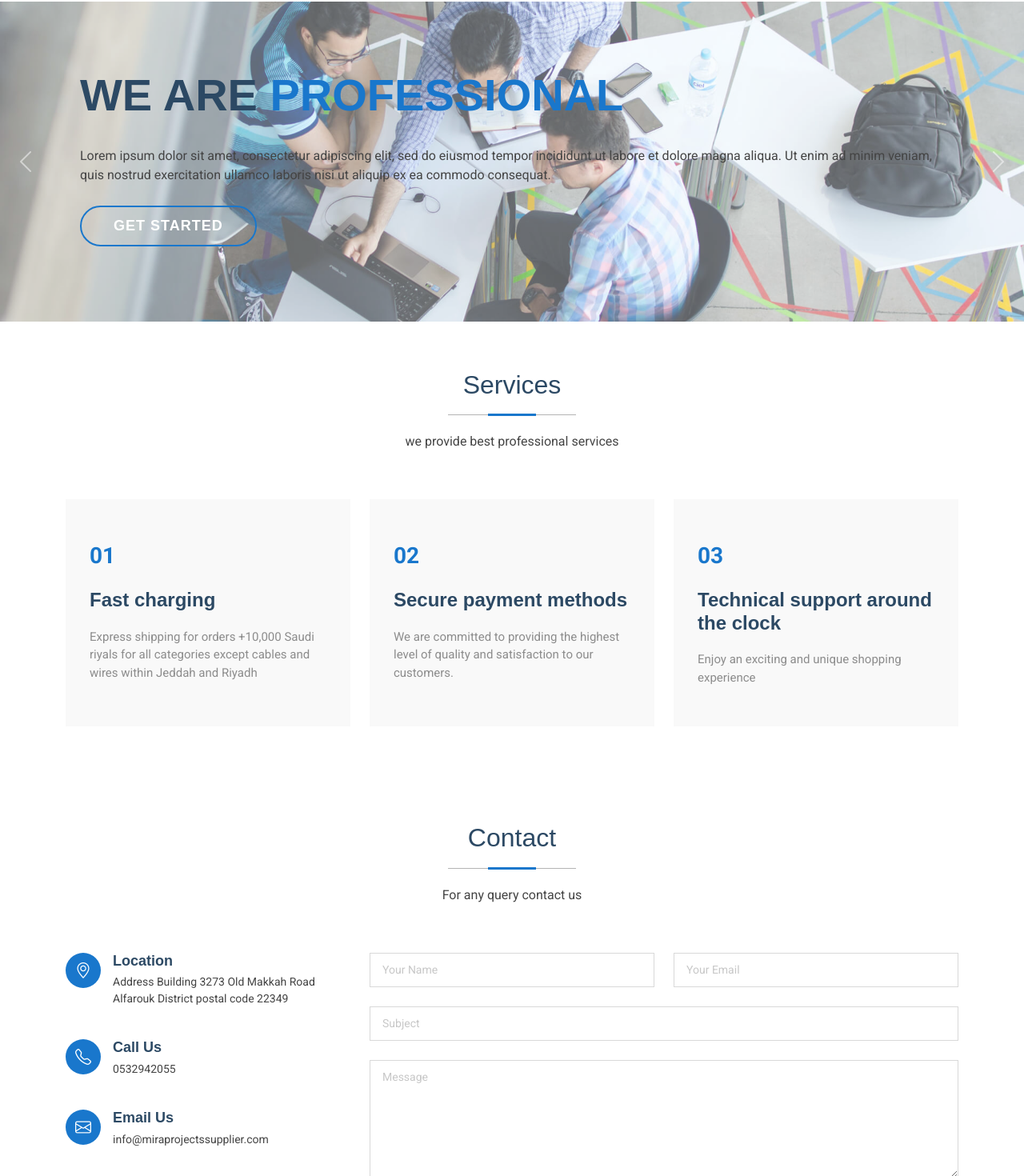
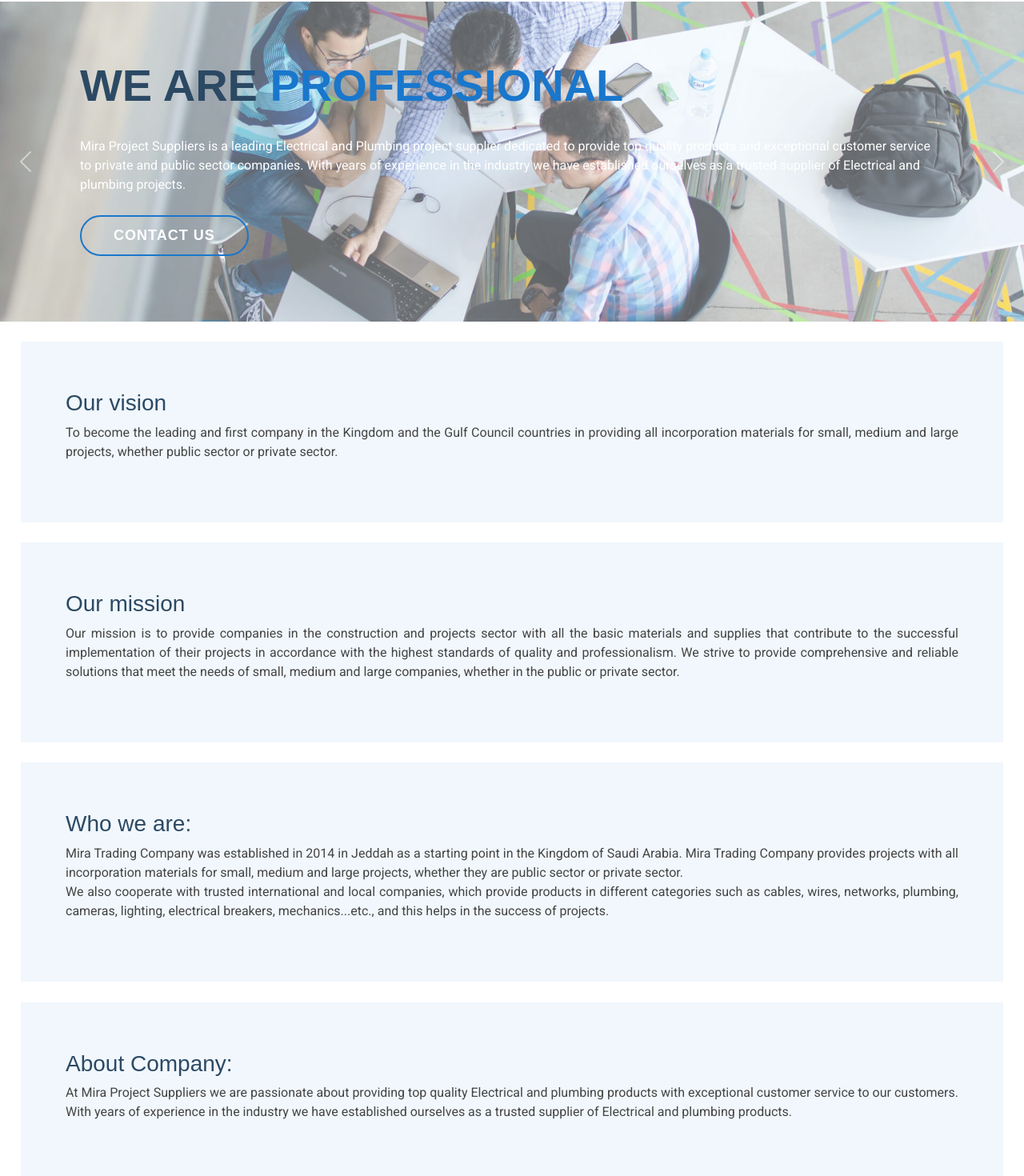
Before and after one commit to ebraheemijaz/mira, a React (Vite) app: page / in a window 1280 px wide. Shown: the part 111-1581 px from the top of the page at 80% size. Built offline with nearby package versions, Linux system fonts and the light colour scheme.

Commit message:
added text

```diff
--- a/src/App.jsx
+++ b/src/App.jsx
@@ -1,7 +1,7 @@
 import { useEffect, useState } from "react";
 import Header from "./components/Header";
 import Hero from "./components/Hero";
-// import About from "./components/About";
+import About from "./components/About";
 import Choose from "./components/Choose";
 // import Products from "./components/Products";
 // import Owner from "./components/Owner";
@@ -21,10 +21,10 @@
         <>
           <Header />
           <Hero />
+          <About />
           <Choose />
           <ContactUs />
           {/*
-          <About />
           <Products />
           <Owner />
         */}
--- a/src/components/About.jsx
+++ b/src/components/About.jsx
@@ -4,77 +4,117 @@
 import { DetailsContect } from "./InfoContext";
 
 export default function About() {
-  const details = useContext(DetailsContect);
-  console.log({ details });
-  const about =
-    import.meta.env.VITE_API_URL + details.shop_image_1.data.attributes.url;
-
-  const about2 =
-    import.meta.env.VITE_API_URL + details.shop_image_2.data.attributes.url;
-
   return (
     <>
-      <section id="about" class="about section">
-        <div class="container section-title" data-aos="fade-up">
-          <h2>
-            About Us
-            <br />
-          </h2>
-          <p>
-            <span style={{ color: "white" }}>Learn More</span>{" "}
-            <span class="description-title">About Us</span>
-          </p>
-        </div>
+      <section
+        id="why-us"
+        style={{ margin: "2%" }}
+        class="why-us section light-background"
+      >
         <div class="container">
           <div class="row gy-4">
-            <div class="col-lg-7" data-aos="fade-up" data-aos-delay="100">
-              <img src={about} class="img-fluid mb-4" alt="" />
-              <div class="book-a-table">
-                <h3 style={{ color: "white" }}>Contact Us</h3>
-                <p>{details.phone}</p>
+            <div
+              class="col-lg-12 aos-init aos-animate"
+              data-aos="fade-up"
+              data-aos-delay="100"
+            >
+              <div class="why-box">
+                <h3>Our vision</h3>
+                <p style={{ textAlign: "justify" }}>
+                  To become the leading and first company in the Kingdom and the
+                  Gulf Council countries in providing all incorporation
+                  materials for small, medium and large projects, whether public
+                  sector or private sector.
+                </p>
+                <div class="text-center"></div>
               </div>
             </div>
-            <div class="col-lg-5" data-aos="fade-up" data-aos-delay="250">
-              <div class="content ps-0 ps-lg-5">
-                {/* <p class="fst-italic">
-                  Lorem ipsum dolor sit amet, consectetur adipiscing elit, sed
-                  do eiusmod tempor incididunt ut labore et dolore magna aliqua.
-                </p> */}
-                {/* <ul>
-                  <li>
-                    <i class="bi bi-check-circle-fill"></i>{" "}
-                    <span>
-                      Ullamco laboris nisi ut aliquip ex ea commodo consequat.
-                    </span>
-                  </li>
-                  <li>
-                    <i class="bi bi-check-circle-fill"></i>{" "}
-                    <span>
-                      Duis aute irure dolor in reprehenderit in voluptate velit.
-                    </span>
-                  </li>
-                  <li>
-                    <i class="bi bi-check-circle-fill"></i>{" "}
-                    <span>
-                      Ullamco laboris nisi ut aliquip ex ea commodo consequat.
-                      Duis aute irure dolor in reprehenderit in voluptate
-                      trideta storacalaperda mastiro dolore eu fugiat nulla
-                      pariatur.
-                    </span>
-                  </li>
-                </ul> */}
-                <p style={{ color: "white" }}>
-                  Looking to buy or sell a phone? Our shop offers a hassle-free
-                  experience with top-notch deals on the latest devices. Whether
-                  you're upgrading to the newest model or looking to sell your
-                  old phone, we ensure competitive prices, expert service, and a
-                  smooth transaction. Let us help you find the perfect phone or
-                  get the best value for your trade-in!
+          </div>
+        </div>
+      </section>
+      <section
+        id="why-us"
+        style={{ margin: "2%" }}
+        class="why-us section light-background"
+      >
+        <div class="container">
+          <div class="row gy-4">
+            <div
+              class="col-lg-12 aos-init aos-animate"
+              data-aos="fade-up"
+              data-aos-delay="100"
+            >
+              <div class="why-box">
+                <h3>Our mission</h3>
+                <p style={{ textAlign: "justify" }}>
+                  Our mission is to provide companies in the construction and
+                  projects sector with all the basic materials and supplies that
+                  contribute to the successful implementation of their projects
+                  in accordance with the highest standards of quality and
+                  professionalism. We strive to provide comprehensive and
+                  reliable solutions that meet the needs of small, medium and
+                  large companies, whether in the public or private sector.
                 </p>
-
-                <div class="position-relative mt-4">
-                  <img src={about2} class="img-fluid" alt="" />
-                </div>
+                <div class="text-center"></div>
+              </div>
+            </div>
+          </div>
+        </div>
+      </section>
+      <section
+        id="why-us"
+        style={{ margin: "2%" }}
+        class="why-us section light-background"
+      >
+        <div class="container">
+          <div class="row gy-4">
+            <div
+              class="col-lg-12 aos-init aos-animate"
+              data-aos="fade-up"
+              data-aos-delay="100"
+            >
+              <div class="why-box">
+                <h3>Who we are: </h3>
+                <p style={{ textAlign: "justify" }}>
+                  Mira Trading Company was established in 2014 in Jeddah as a
+                  starting point in the Kingdom of Saudi Arabia. Mira Trading
+                  Company provides projects with all incorporation materials for
+                  small, medium and large projects, whether they are public
+                  sector or private sector. <br />
+                  We also cooperate with trusted international and local
+                  companies, which provide products in different categories such
+                  as cables, wires, networks, plumbing, cameras, lighting,
+                  electrical breakers, mechanics...etc., and this helps in the
+                  success of projects.
+                </p>
+                <div class="text-center"></div>
+              </div>
+            </div>
+          </div>
+        </div>
+      </section>
+      <section
+        id="why-us"
+        style={{ margin: "2%" }}
+        class="why-us section light-background"
+      >
+        <div class="container">
+          <div class="row gy-4">
+            <div
+              class="col-lg-12 aos-init aos-animate"
+              data-aos="fade-up"
+              data-aos-delay="100"
+            >
+              <div class="why-box">
+                <h3>About Company: </h3>
+                <p style={{ textAlign: "justify" }}>
+                  At Mira Project Suppliers we are passionate about providing
+                  top quality Electrical and plumbing products with exceptional
+                  customer service to our customers. With years of experience in
+                  the industry we have established ourselves as a trusted
+                  supplier of Electrical and plumbing products.
+                </p>
+                <div class="text-center"></div>
               </div>
             </div>
           </div>
--- a/src/components/Footer.jsx
+++ b/src/components/Footer.jsx
@@ -8,14 +8,14 @@
     <footer id="footer" class="footer light-background">
       <div class="container footer-top">
         <div class="row gy-3">
-          <div class="col-lg-6 col-md-6 d-flex">
+          <div class="col-lg-4 col-md-6 d-flex">
             <div class="address">
               <h4>Address</h4>
               <p>{details?.address}</p>
               <p></p>
             </div>
           </div>
-          <div class="col-lg-6 col-md-6 d-flex">
+          <div class="col-lg-4 col-md-6 d-flex">
             <div>
               <h4>Contact</h4>
               <p>
@@ -26,32 +26,19 @@
               </p>
             </div>
           </div>
-          {/* <div class="col-lg-4 col-md-6">
-            <h4>Follow Us</h4>
-            <div class="social-links d-flex">
-              <a
-                href="https://www.facebook.com/profile.php?id=100064000962202&amp;mibextid=ZbWKwL"
-                target="_blank"
-                class="facebook"
-              >
-                <i class="bi bi-facebook"></i>
-              </a>
-              <a
-                href="https://www.instagram.com/isquaregadgetsofficial?igsh=bGVzdnZjbHR5YTE0"
-                target="_blank"
-                class="instagram"
-              >
-                <i class="bi bi-instagram"></i>
-              </a>
-              <a
-                href="https://www.tiktok.com/@isquaregadgets?_t=8pY2G2rz6zE&amp;_r=1"
-                target="_blank"
-                class="tiktok"
-              >
-                <i class="bi bi-tiktok"></i>
-              </a>
+          <div class="col-lg-4 col-md-6 d-flex">
+            <div>
+              <h4>Certificates and Approvals </h4>
+              <p>
+                Commercial Registration from Ministry of Commerce
+                <strong> (Cr: 4030231400)</strong>
+              </p>
+              <p>
+                VAT REGISTRATION General Authority of Zakat and tax
+                <strong> (311179707200003)</strong>
+              </p>
             </div>
-          </div> */}
+          </div>
         </div>
       </div>
       <div class="container copyright text-center mt-4">
--- a/src/components/Hero.jsx
+++ b/src/components/Hero.jsx
@@ -19,14 +19,16 @@
               <h2>
                 We are <span>professional</span>
               </h2>
-              <p>
-                Lorem ipsum dolor sit amet, consectetur adipiscing elit, sed do
-                eiusmod tempor incididunt ut labore et dolore magna aliqua. Ut
-                enim ad minim veniam, quis nostrud exercitation ullamco laboris
-                nisi ut aliquip ex ea commodo consequat.
+              <p style={{ color: "white" }}>
+                Mira Project Suppliers is a leading Electrical and Plumbing
+                project supplier dedicated to provide top quality products and
+                exceptional customer service to private and public sector
+                companies. With years of experience in the industry we have
+                established ourselves as a trusted supplier of Electrical and
+                plumbing projects.
               </p>
-              <a href="#featured-services" class="btn-get-started">
-                Get Started
+              <a href="#contact" class="btn-get-started">
+                Contact US
               </a>
             </div>
           </div>
```
